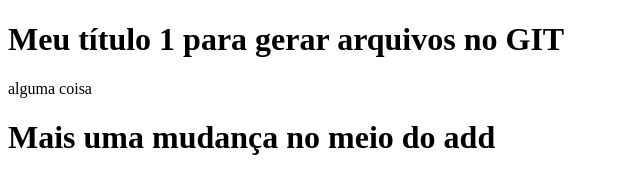
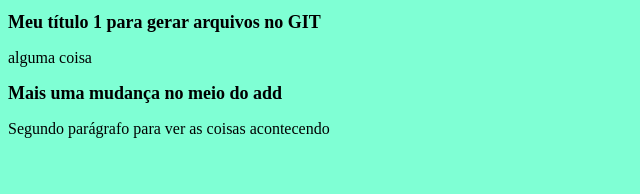
Before and after one commit to jheymessonc/aula_introducao_web, a plain HTML site: page index.html in a window 1280 px wide. Shown: the whole page, without its empty margins (0-640 px from the left). Drawn offline with Linux system fonts and the light colour scheme.

Commit message:
index.html com um novo parágrafo e arquivo style.css criado com body, h1 e p modificados

```diff
--- a/index.html
+++ b/index.html
@@ -4,10 +4,12 @@
     <meta charset="UTF-8">
     <meta name="viewport" content="width=device-width, initial-scale=1.0">
     <title>Aula de GIT e GITHUB</title>
+    <link rel="stylesheet" href="stile.css">
 </head>
 <body>
     <h1>Meu título 1 para gerar arquivos no GIT</h1>
     <p>alguma coisa</p>
     <h1>Mais uma mudança no meio do add</h1>
+    <p>Segundo parágrafo para ver as coisas acontecendo</p>
 </body>
 </html>
--- /dev/null
+++ b/stile.css
@@ -0,0 +1,11 @@
+body{
+    background-color: aquamarine;
+}
+
+div {
+    align-items: center;
+}
+
+h1{
+    font-size: large;
+}
```
